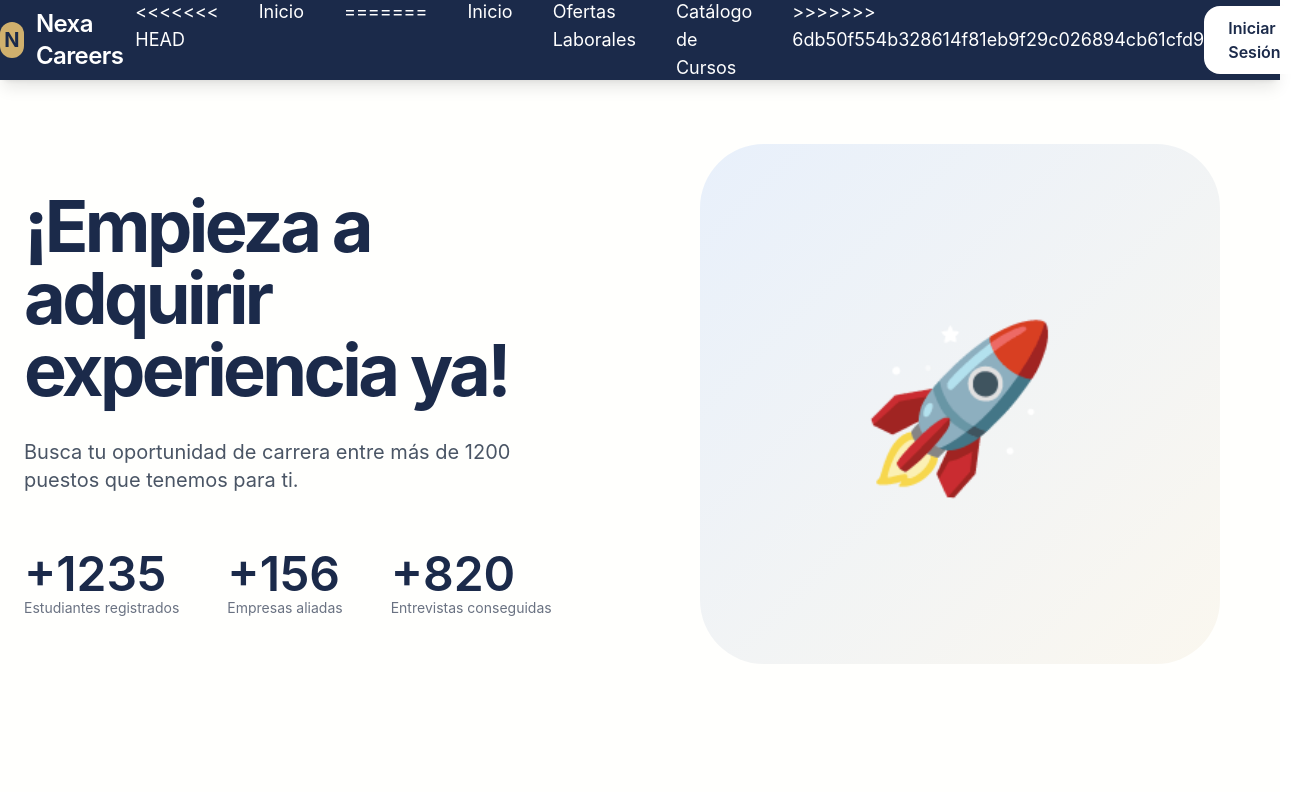
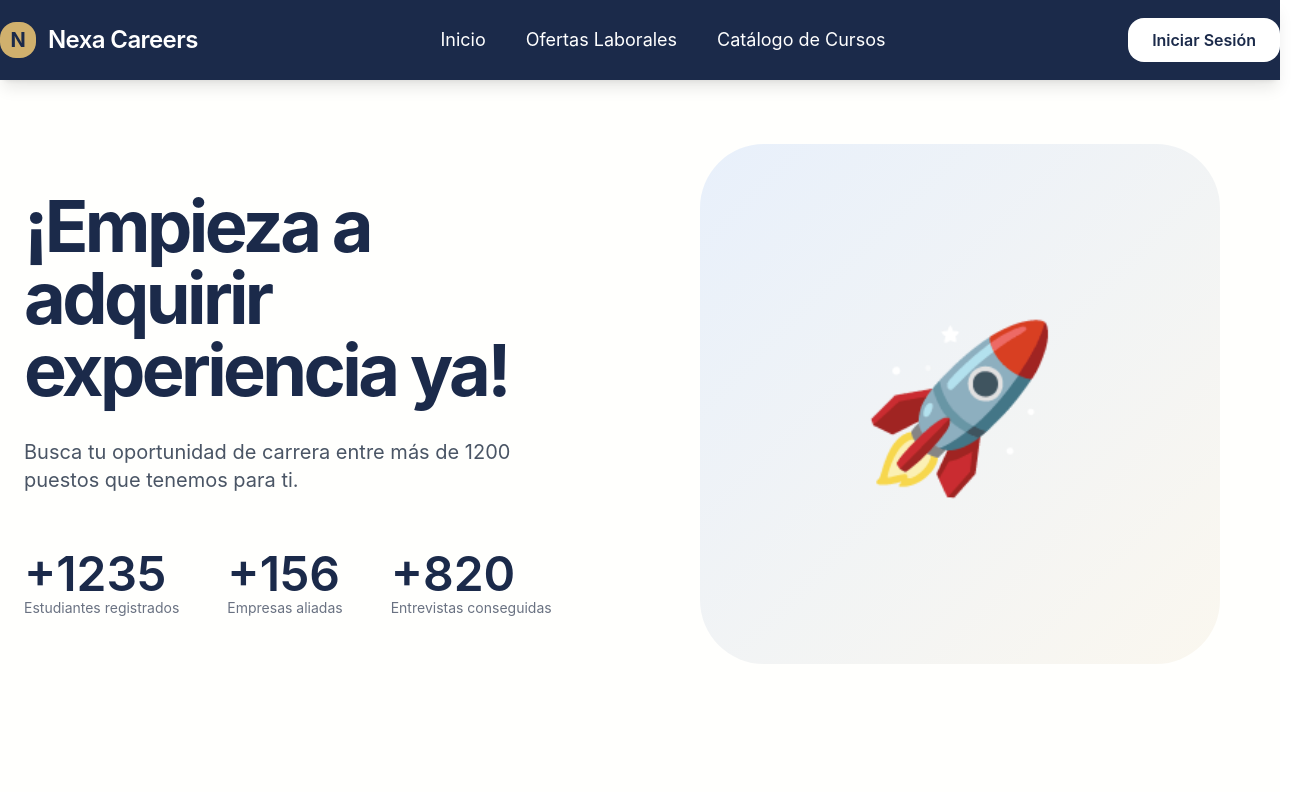
Before and after one commit to KamiGit21/Nexa_Career, a Vue app in the folder nexa_careers/: page /home in a window 1280 px wide. Shown: the top 792 px of the page, 1305 px wide, since content can reach past the window. Built offline with nearby package versions, Linux system fonts and the light colour scheme.

Commit message:
estandarizacion del nav

```diff
--- a/nexa_careers/src/frontend/components/layout/Navbar.vue
+++ b/nexa_careers/src/frontend/components/layout/Navbar.vue
@@ -10,18 +10,12 @@
 
   <!-- Enlaces centrales -->
 <div class="flex-1 flex justify-center gap-10 text-lg">
-<<<<<<< HEAD
-      <router-link to="/home" class="hover:text-[#d0b06d] transition-colors">Inicio</router-link>
-      <router-link v-if="authState.rol === 'empleador'" to="/mis-ofertas"
-        class="hover:text-[#d0b06d] transition-colors">Mis Ofertas</router-link>
-      <router-link v-if="authState.rol === 'empleador'" to="/mis-cursos"
-        class="hover:text-[#d0b06d] transition-colors">Mis Cursos</router-link>
-=======
+
   <router-link to="/home" class="hover:text-[#d0b06d] transition-colors">
     Inicio
   </router-link>
 
-      <!-- Siempre visibles (públicos) -->
+  <!-- Públicos -->
   <router-link to="/ofertas" class="hover:text-[#d0b06d] transition-colors">
     Ofertas Laborales
   </router-link>
@@ -30,33 +24,33 @@
     Catálogo de Cursos
   </router-link>
 
-      <!-- Solo visibles cuando hay sesión -->
+  <!-- Con sesión -->
   <template v-if="authState.rol">
-        <!-- Empleador -->
+
+    <!-- EMPLEADOR -->
     <router-link v-if="authState.rol === 'empleador'" to="/mis-ofertas"
       class="hover:text-[#d0b06d] transition-colors">
       Mis Ofertas
     </router-link>
+
     <router-link v-if="authState.rol === 'empleador'" to="/mis-cursos"
       class="hover:text-[#d0b06d] transition-colors">
       Mis Cursos
     </router-link>
+
     <router-link v-if="authState.rol === 'empleador'" to="/publicar-curso"
       class="hover:text-[#d0b06d] transition-colors">
       Publicar Curso
     </router-link>
 
-        <!-- Estudiante -->
+    <!-- ESTUDIANTE -->
     <router-link v-if="authState.rol === 'estudiante'" to="/mis-cursos"
       class="hover:text-[#d0b06d] transition-colors">
       Mis Cursos
     </router-link>
-        <router-link v-if="authState.rol === 'estudiante'" to="/publicar-curso"
-          class="hover:text-[#d0b06d] transition-colors">
-          Publicar Curso
-        </router-link>
+
   </template>
->>>>>>> 6db50f554b328614f81eb9f29c026894cb61cfd9
+
 </div>
 
     <!-- Zona derecha -->
```
Lines whose indentation alone changed are shown as unchanged.
